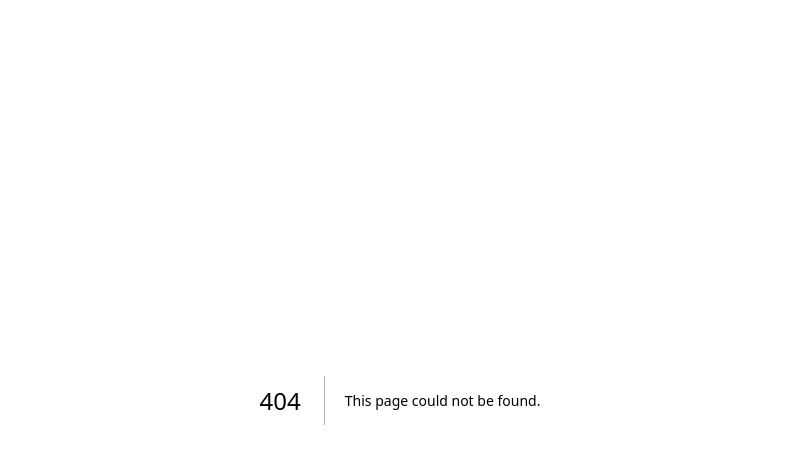
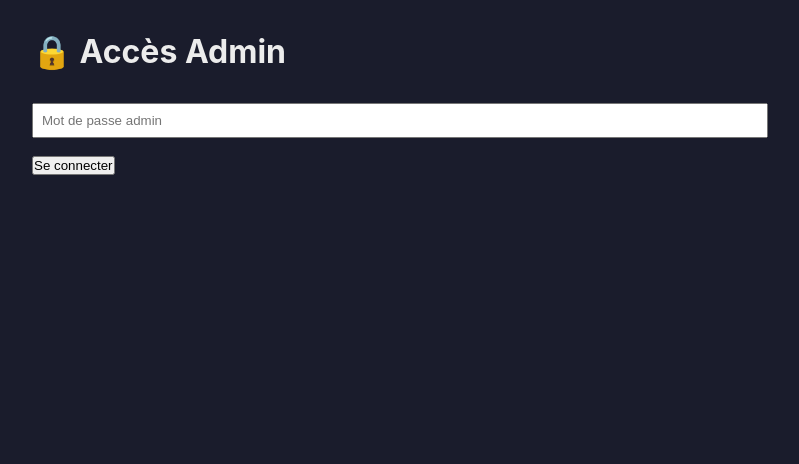
Before and after one commit to Yhugzee/lunachan, a Next.js app: page /admin in a window 1280 px wide. Before the commit this address had no page. Shown: the top 464 px of the page, without its empty margins (240-1039 px from the left). Built offline with nearby package versions, Linux system fonts and the light colour scheme.

Commit message:
add admin page for thread management with authentication

```diff
--- /dev/null
+++ b/src/pages/admin/index.tsx
@@ -0,0 +1,73 @@
+import { useEffect, useState } from "react";
+import { useRouter } from "next/router";
+import Link from "next/link";
+import type { Thread } from "@/types/thread";
+
+export default function AdminPage() {
+  const router = useRouter();
+  const [password, setPassword] = useState("");
+  const [authenticated, setAuthenticated] = useState(false);
+  const [threads, setThreads] = useState<Thread[]>([]);
+
+  useEffect(() => {
+    if (authenticated) {
+      fetch("/api/admin/threads", {
+        headers: {
+          Authorization: `Bearer ${password}`,
+        },
+      })
+        .then((res) => res.json())
+        .then((data) => {
+          setThreads(data);
+        });
+    }
+  }, [authenticated, password]);
+
+  const handleLogin = () => {
+    if (password === process.env.NEXT_PUBLIC_ADMIN_PASSWORD) {
+      setAuthenticated(true);
+    } else {
+      alert("Mot de passe incorrect");
+    }
+  };
+
+  if (!authenticated) {
+    return (
+      <main style={{ padding: "2rem" }}>
+        <h1>🔒 Accès Admin</h1>
+        <input
+          type="password"
+          value={password}
+          onChange={(e) => setPassword(e.target.value)}
+          placeholder="Mot de passe admin"
+          style={{ padding: "0.5rem", marginBottom: "1rem", width: "100%" }}
+        />
+        <button onClick={handleLogin}>Se connecter</button>
+      </main>
+    );
+  }
+
+  return (
+    <main style={{ padding: "2rem" }}>
+      <h1>🎛️ Panel Admin</h1>
+      <ul>
+        {threads.map((thread) => (
+          <li key={thread.id} style={{ marginBottom: "1.5rem" }}>
+            <strong>{thread.title}</strong> ({thread.messages.length} messages)
+            <br />
+            <small>{new Date(thread.createdAt).toLocaleString()}</small>
+            <br />
+            <Link href={`/thread/${thread.id}`}>
+              <button style={{ marginTop: "0.5rem", marginRight: "0.5rem" }}>
+                🔍 Voir
+              </button>
+            </Link>
+            <button onClick={() => alert("Suppression à venir")}>
+              🗑 Supprimer
+            </button>
+          </li>
+        ))}
+      </ul>
+    </main>
+  );
+}
```
